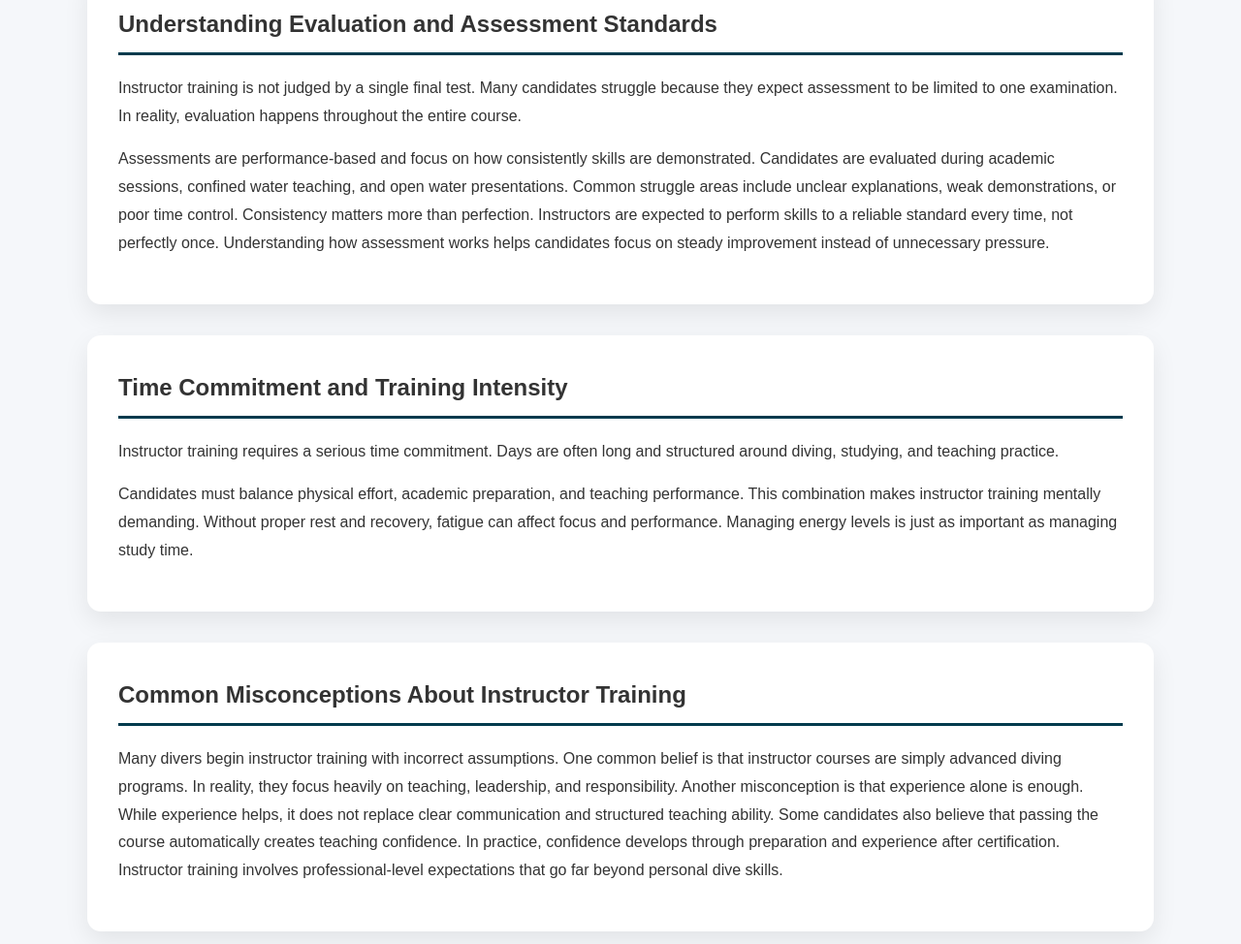
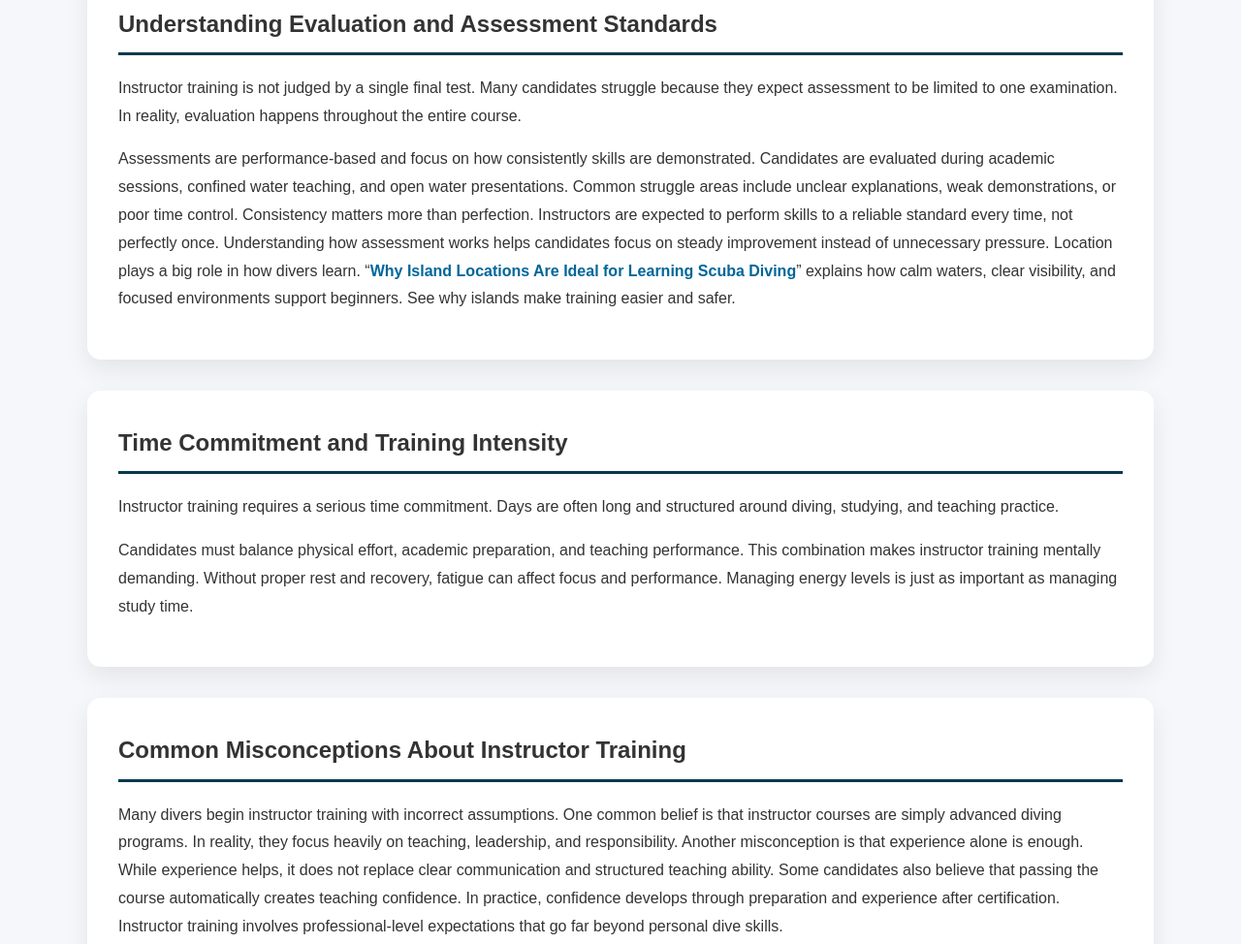
Before and after one commit to gilidc/padi-idc-bali, a plain HTML site: page index.html in a window 1280 px wide. Shown: the part 3580-4554 px from the top of the page at 97% size. Drawn offline with Linux system fonts and the light colour scheme.

Commit message:
Update index.html

```diff
--- a/index.html
+++ b/index.html
@@ -150,7 +150,7 @@ Instructor candidates must complete health screenings to confirm fitness to dive
 <h2>Understanding Evaluation and Assessment Standards</h2>
 <p>Instructor training is not judged by a single final test. Many candidates struggle because they expect assessment to be limited to one examination. In reality, evaluation happens throughout the entire course.</p>
 
-<p>Assessments are performance-based and focus on how consistently skills are demonstrated. Candidates are evaluated during academic sessions, confined water teaching, and open water presentations. Common struggle areas include unclear explanations, weak demonstrations, or poor time control. Consistency matters more than perfection. Instructors are expected to perform skills to a reliable standard every time, not perfectly once. Understanding how assessment works helps candidates focus on steady improvement instead of unnecessary pressure.</p>
+<p>Assessments are performance-based and focus on how consistently skills are demonstrated. Candidates are evaluated during academic sessions, confined water teaching, and open water presentations. Common struggle areas include unclear explanations, weak demonstrations, or poor time control. Consistency matters more than perfection. Instructors are expected to perform skills to a reliable standard every time, not perfectly once. Understanding how assessment works helps candidates focus on steady improvement instead of unnecessary pressure. Location plays a big role in how divers learn. “<a href="https://visitnow.giliidcc.workers.dev/">Why Island Locations Are Ideal for Learning Scuba Diving</a>” explains how calm waters, clear visibility, and focused environments support beginners. See why islands make training easier and safer.</p>
 </section>
 
 <section>
```
